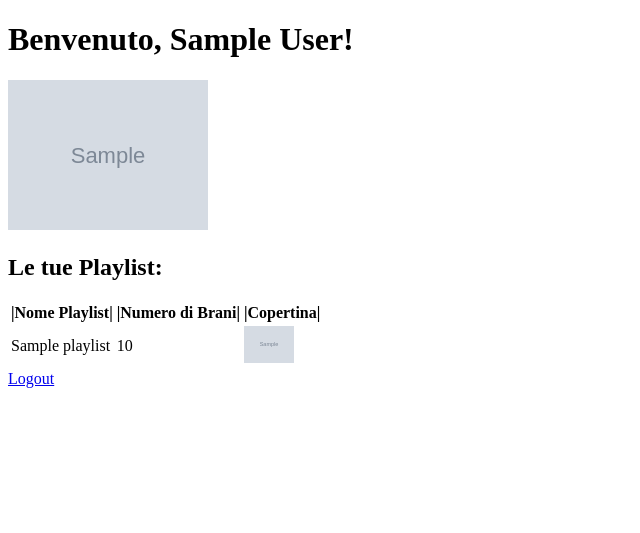
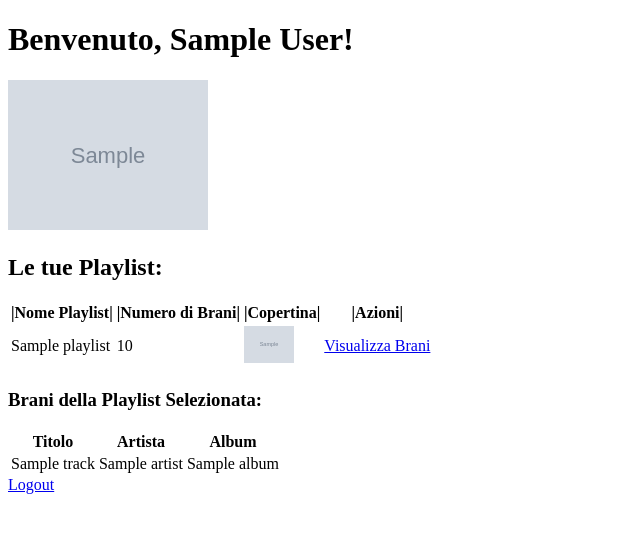
Before and after one commit to Hu-Lorenzo/spotify, a Flask app: template templates/home.html in a window 1280 px wide. Shown: the top 533 px of the page, without its empty margins (0-640 px from the left). Run offline with Flask 3, Linux system fonts and the light colour scheme; the template is opened without the code that fills it: most values are stand-ins (such as "Sample title", 1, 10 or a date in 2020); grey boxes marked "Sample" are stand-in pictures.

Commit message:
fatto vissualizzare i brani

```diff
--- a/app.py
+++ b/app.py
@@ -30,17 +30,32 @@ def callback():
     token_info = sp_oauth.get_access_token(code) #uso il code per un codice di accesso
     session['token_info'] = token_info #salvo il token nella mia sessione x riutilizzarlo
     return redirect(url_for('home'))
-@app.route('/home')
+@app.route('/home', methods=['GET', 'POST'])
 def home():
-    token_info = session.get('token_info', None) #recupero token sissione (salvato prima)
+    token_info = session.get('token_info', None)
     if not token_info:
         return redirect(url_for('login'))
-    sp = spotipy.Spotify(auth=token_info['access_token']) #usiamo il token per ottenere i dati del profilo
+
+    sp = spotipy.Spotify(auth=token_info['access_token'])
     user_info = sp.current_user()
-    print(user_info) #capiamo la struttura di user_info per usarle nel frontend
-    playlists = sp.current_user_playlists() #sempre tramite il token sp preso prima
-    playlists_info = playlists['items']
-    return render_template('home.html', user_info=user_info, playlists=playlists_info)
+    playlists = sp.current_user_playlists()['items']
+
+    tracks = []
+
+    if playlists:
+        playlist_id = request.args.get('playlist_id', playlists[0]['id'])
+
+        playlist_tracks = sp.playlist_items(playlist_id)
+
+        tracks = [{
+            'name': track['track']['name'],
+            'artist': track['track']['artists'][0]['name'],
+            'album': track['track']['album']['name'],
+            'image': track['track']['album']['images'][0]['url'] if track['track']['album']['images'] else None
+        } for track in playlist_tracks['items']]
+
+    return render_template('home.html', user_info=user_info, playlists=playlists, tracks=tracks)
+
 
 @app.route('/logout')
 def logout():
--- a/templates/home.html
+++ b/templates/home.html
@@ -1,5 +1,4 @@
 <!DOCTYPE html>
-
 <html lang="en">
 <head>
     <meta charset="UTF-8">
@@ -8,10 +7,13 @@
 </head>
 <body>
     <h1>Benvenuto, {{ user_info['display_name'] }}!</h1>
+
     {% if user_info['images'] %}
         <img src="{{ user_info['images'][0]['url'] }}" width="200" alt="Immagine profilo">
     {% endif %}
+
     <h2>Le tue Playlist:</h2>
+
     {% if playlists %}
         <table>
             <thead>
@@ -19,6 +21,7 @@
                     <th>|Nome Playlist|</th>
                     <th>|Numero di Brani|</th>
                     <th>|Copertina|</th>
+                    <th>|Azioni|</th>
                 </tr>
             </thead>
             <tbody>
@@ -33,6 +36,9 @@
                                 Nessuna immagine
                             {% endif %}
                         </td>
+                        <td>
+                            <a href="/home?playlist_id={{ playlist['id'] }}">Visualizza Brani</a>
+                        </td>
                     </tr>
                 {% endfor %}
             </tbody>
@@ -40,6 +46,29 @@
     {% else %}
         <p>Non hai playlist disponibili.</p>
     {% endif %}
+
+    {% if tracks %}
+        <h3>Brani della Playlist Selezionata:</h3>
+        <table>
+            <thead>
+                <tr>
+                    <th>Titolo</th>
+                    <th>Artista</th>
+                    <th>Album</th>
+                </tr>
+            </thead>
+            <tbody>
+                {% for track in tracks %}
+                    <tr>
+                        <td>{{ track.name }}</td>
+                        <td>{{ track.artist }}</td>
+                        <td>{{ track.album }}</td>
+                    </tr>
+                {% endfor %}
+            </tbody>
+        </table>
+    {% endif %}
+
     <a href="{{ url_for('logout') }}">Logout</a>
 </body>
 </html>
```
Also changed, not shown: 1 other file. Lines whose indentation alone changed are shown as unchanged.
